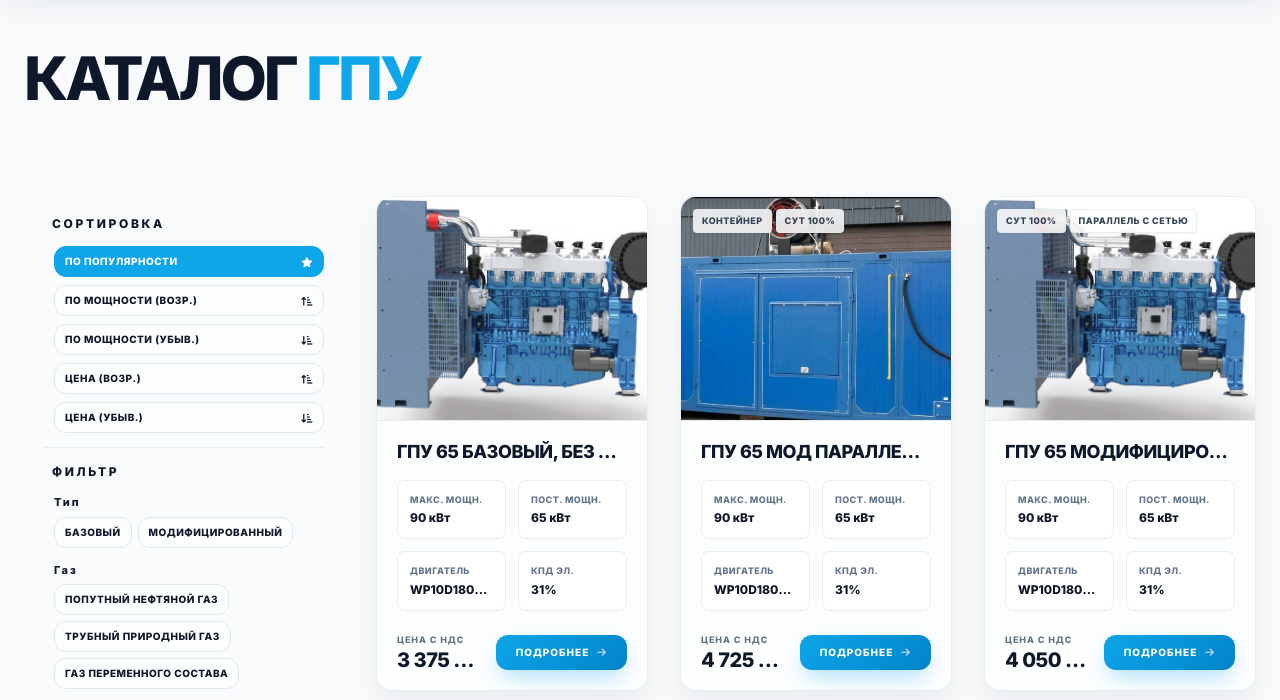
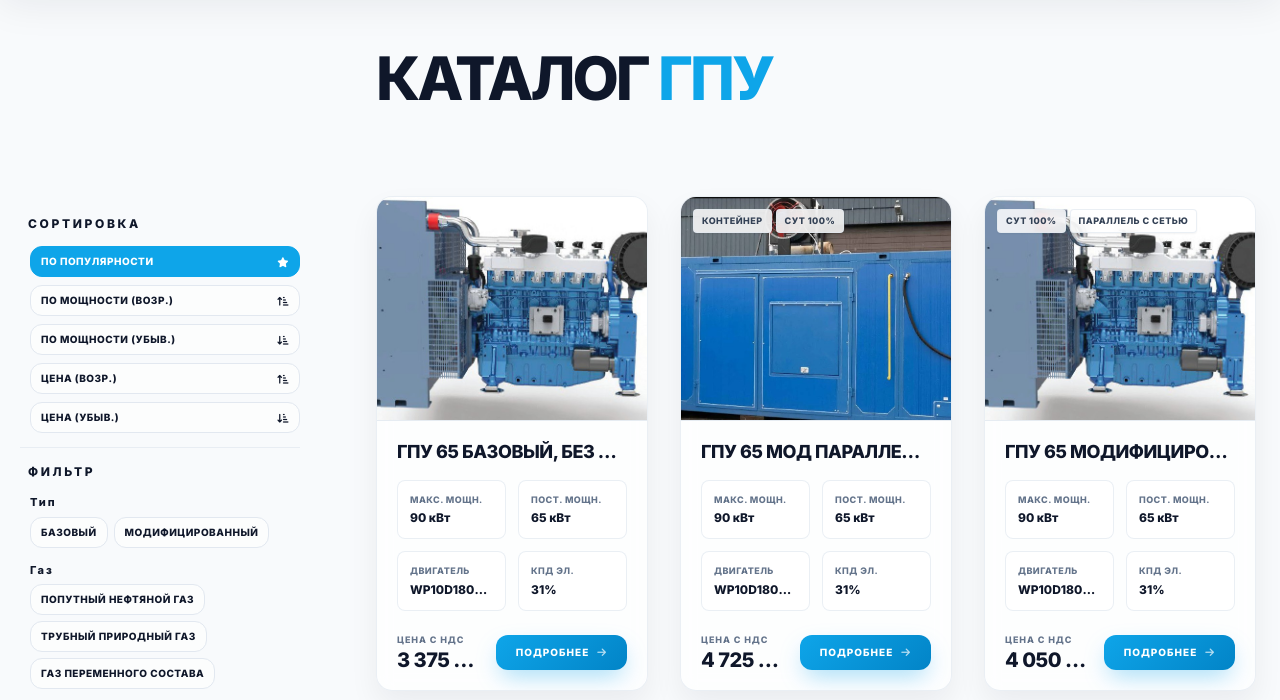
Before and after one commit to TemRuslan/element-enegry, a plain HTML site: page catalog.html in a window 1280 px wide. Shown: the part 80-780 px from the top of the page. Drawn offline with nearby package versions, Linux system fonts and the light colour scheme.

Commit message:
Каталог GPU: фильтры от левого края, товары и заголовок в правой колонке

```diff
--- a/catalog.html
+++ b/catalog.html
@@ -33,7 +33,41 @@
 	            display: block;
 	        }
 
+	        .gpu-content-wrap {
+	            width: 100%;
+	            max-width: 1280px;
+	            padding-left: 24px;
+	            padding-right: 24px;
+	            margin-left: auto;
+	            margin-right: auto;
+	        }
+
+	        .gpu-hero-layout {
+	            width: 100%;
+	        }
+
 	        @media (min-width: 1024px) {
+	            .gpu-content-wrap {
+	                margin-left: 0;
+	                margin-right: 0;
+	            }
+
+	            .gpu-hero-layout {
+	                display: flex;
+	                align-items: flex-start;
+	                gap: 32px;
+	            }
+
+	            .gpu-hero-spacer {
+	                flex: 0 0 320px;
+	                width: 320px;
+	            }
+
+	            .gpu-hero-content {
+	                flex: 1 1 auto;
+	                min-width: 0;
+	            }
+
 	            .gpu-catalog-layout {
 	                display: flex;
 	                align-items: flex-start;
@@ -64,6 +98,10 @@
 
 	        /* Mobile: filters/sort live in a modal, opened by header buttons. */
 	        @media (max-width: 1023px) {
+	            .gpu-hero-spacer {
+	                display: none;
+	            }
+
 	            .gpu-catalog-sidebar {
 	                display: none;
 	            }
@@ -320,7 +358,10 @@
 	    <!-- CATALOG HERO & FILTERS -->
 	    <section class="pt-24 md:pt-32 pb-10 md:pb-12 relative overflow-hidden">
 	        <div class="absolute inset-0 bg-accent/5 -z-10"></div>
-        <div class="container mx-auto px-6 relative z-10 w-full max-w-7xl">
+	        <div class="gpu-hero-layout relative z-10">
+	            <div class="gpu-hero-spacer"></div>
+	            <div class="gpu-hero-content">
+	                <div class="gpu-content-wrap">
 	                    <div class="mb-6 md:mb-10">
 	                        <div class="flex items-start justify-between gap-4">
 	                            <h1 class="text-4xl md:text-6xl font-black uppercase tracking-tighter">
@@ -341,10 +382,12 @@
 	                        </div>
 	                    </div>
 	                </div>
+	            </div>
+	        </div>
 	    </section>
 
 	    <!-- MAIN GRID -->
-	    <main class="max-w-7xl mx-auto px-6 pb-24">
+		    <main class="pb-24">
 		        <div class="gpu-catalog-layout">
 		            <!-- SIDEBAR FILTERS (desktop left column; mobile opens in modal) -->
 		            <aside class="gpu-catalog-sidebar pb-10">
@@ -708,7 +751,9 @@
 		            </aside>
 
 		            <div class="gpu-catalog-content">
+		                <div class="gpu-content-wrap">
 		                    <div id="gpu-grid" class="grid grid-cols-1 md:grid-cols-2 xl:grid-cols-3 gap-8"></div>
+		                </div>
 		            </div>
 		        </div>
 		    </main>
```
Lines whose indentation alone changed are shown as unchanged.
